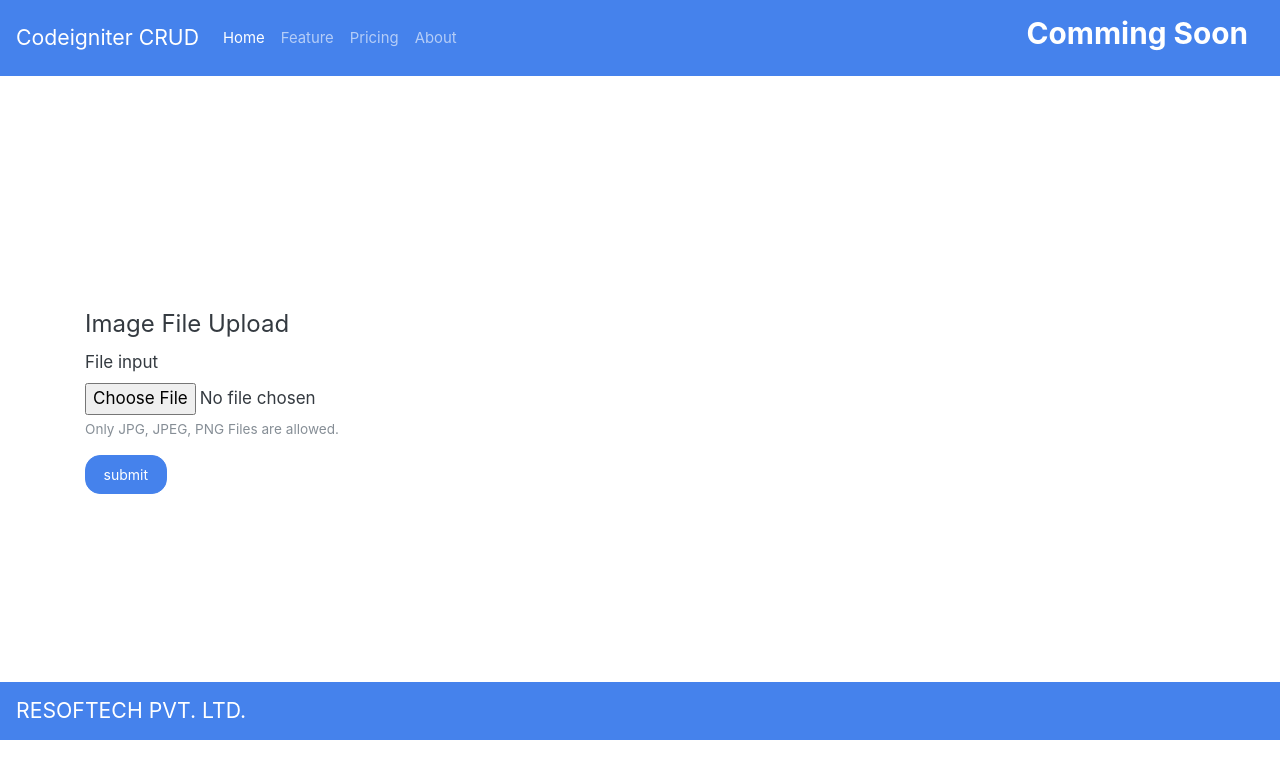
After one commit to jayantsingh924/CI_Crud, a CodeIgniter app: page /CI_Crud/home/upload_image in a window 1280 px wide. The commit adds this page. Shown: the top 779 px of the page. Run offline with CodeIgniter, Linux system fonts and the light colour scheme.

Commit message:
ajax image upload

```diff
--- a/application/config/config.php
+++ b/application/config/config.php
@@ -23,7 +23,7 @@ defined('BASEPATH') OR exit('No direct script access allowed');
 | a PHP script and you can easily do that on your own.
 |
 */
-$config['base_url'] = 'http://localhost/Codeigniter_crud/';
+$config['base_url'] = 'http://localhost/CI_Crud/';
 
 /*
 |--------------------------------------------------------------------------
--- a/application/controllers/Home.php
+++ b/application/controllers/Home.php
@@ -168,4 +168,32 @@ class Home extends CI_Controller
 
           }
 
+        public function upload_image()
+          {
+              $data['title'] = 'Image File Upload';
+              $this->load-> view('include/header');
+              $this->load->view('page/image_form', $data);
+          }
+
+       public function ajax_upload()
+       {
+
+         if(isset($_FILES["image_file"]["name"]))
+           {
+                $config['upload_path'] = './uploads/';
+                $config['allowed_types'] = 'jpg|jpeg|png|gif';
+                $this->load->library('upload', $config);
+                if(!$this->upload->do_upload('image_file'))
+                {
+                     echo $this->upload->display_errors();
+                }
+                else
+                {
+                     $data = $this->upload->data();
+                     echo '<img src="'.base_url().'uploads/'.$data["file_name"].'" width="400" height="400" />';
+                }
+          }
+
+      }
+
   }
--- /dev/null
+++ b/application/views/include/header.php
@@ -0,0 +1,31 @@
+<!DOCTYPE html>
+<html>
+<head>
+  <title>Codeigniter Learning</title>
+  <link rel="stylesheet" type="text/css" href="<?php echo base_url(); ?>assest/bootstrap.min.css">
+
+</head>
+
+  <body>
+       <div>
+	       <nav class="navbar navbar-expand-lg navbar-dark bg-primary">
+	          <a class="navbar-brand" href="#">Codeigniter CRUD</a>
+	             <div class="collapse navbar-collapse" id="navbarColor01">
+				    <ul class="navbar-nav mr-auto">
+				      <li class="nav-item active">
+				        <a class="nav-link" href="<?php echo base_url();?>home">Home <span class="sr-only">(current)</span></a>
+				      </li>
+				      <li class="nav-item">
+				        <a class="nav-link" href="#">Feature</a>
+				      </li>
+				      <li class="nav-item">
+				        <a class="nav-link" href="#">Pricing</a>
+				      </li>
+				      <li class="nav-item">
+				        <a class="nav-link" href="#">About</a>
+				      </li>
+				    </ul>
+				 </div>
+	          <a class="nav-link" href="<?php echo base_url();?>Dashboard" style="color: white;"><h3>Comming Soon</h3></a>
+	       </nav>
+	   <div>
--- /dev/null
+++ b/application/views/page/image_form.php
@@ -0,0 +1,71 @@
+
+
+	   <div class="container" style="padding-top: 230px;">
+          <div class="row">
+
+             <div class="col">
+		         <form id='upload_form' enctype="multipart/form-data">
+                       <legend><?php echo $title; ?></legend>
+
+		              <div class="form-group">
+                          <label for="exampleInputFile">File input</label>
+                               <input type="file" class="form-control-file" id="image_file" name = "image_file">
+                                     <small class="form-text text-muted">Only JPG, JPEG, PNG Files are allowed.</small>
+                  </div>
+
+		              <div class="form-group">
+		                  <button class="btn btn-primary" id="upload" value = 'submit'>submit</button>
+		              </div>
+                 </form>
+             </div>
+
+              <div class="col">
+                 <div id="upload_image">
+
+                 </div>
+
+             </div>
+          </div>
+
+</div>
+
+<div style="padding-top: 172px;">
+   <nav class="navbar navbar-expand-lg navbar-dark bg-primary">
+      <a class="navbar-brand" href="#">RESOFTECH PVT. LTD.</a>
+   </nav>
+<div>
+
+<script src="<?php echo base_url(); ?>assest/jquery.js"> </script>
+<script>
+
+$(document).ready(function(){
+  $("#upload_form").on('submit', function(e){
+   e.preventDefault();
+
+
+   if($('#image_file').val() == '')
+      {
+        alert('please select a file.');
+      }
+  else
+      {
+      $.ajax({
+               url:"<?php echo base_url(); ?>Home/ajax_upload",
+						   method:"POST",
+               data:new FormData(this),
+               contentType: false,
+               cache: false,
+               processData:false,
+               success: function(data){
+                    $('#upload_image').html(data);
+              }
+            });
+      }
+
+  });
+});
+
+ </script>
+
+  </body>
+</html>
```
Also changed, not shown: application/views/home.php (+16 -2 lines), uploads/testing.jpg (deleted), uploads/testing.png (deleted), uploads/testing1.jpg (deleted).
